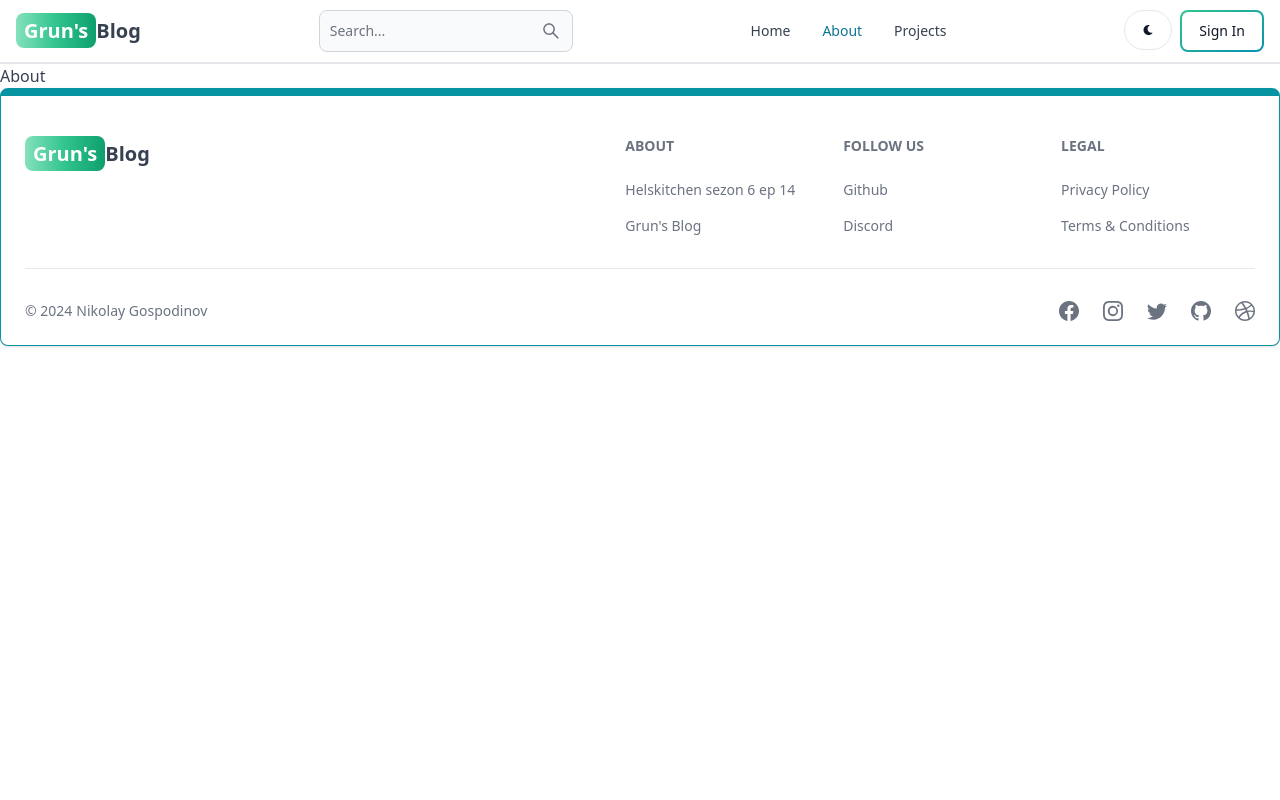
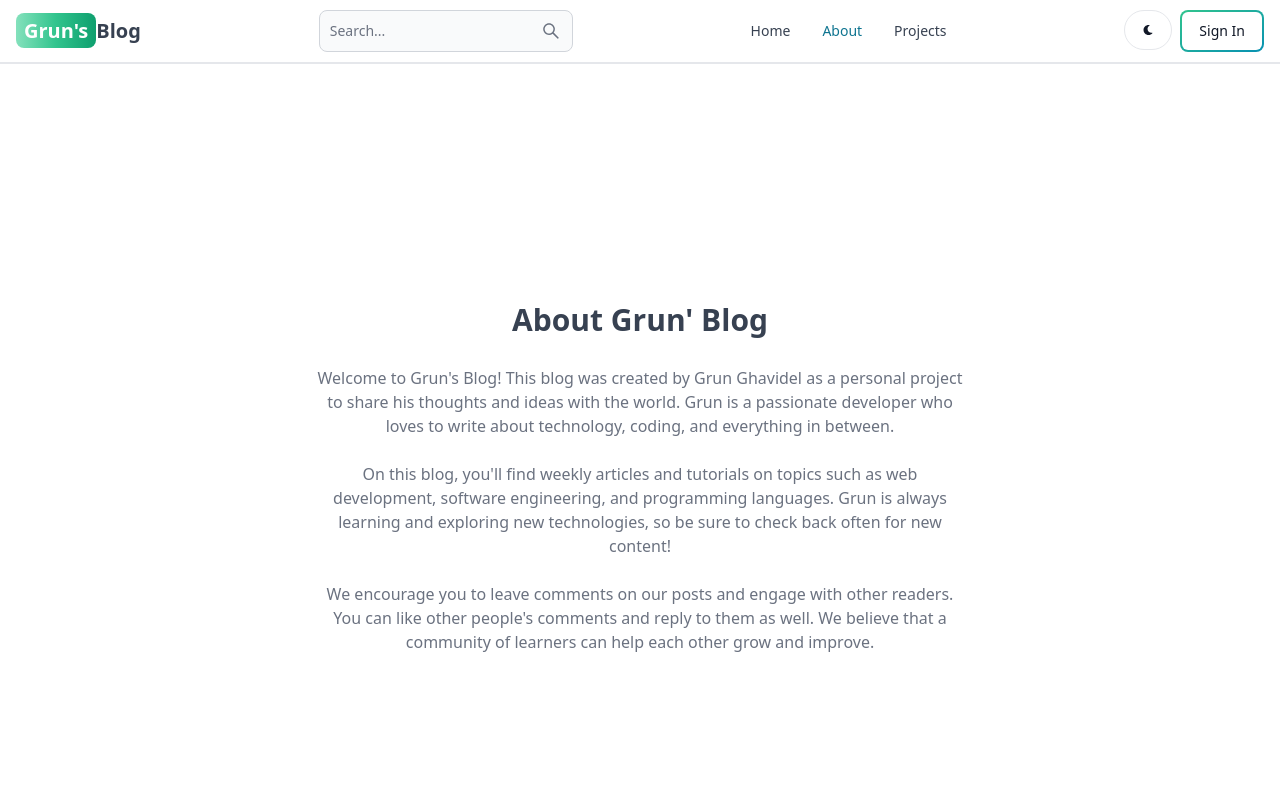
Before and after one commit to Nikolay9812/mern-app, a React (Vite) app in the folder client/: page /about in a window 1280 px wide. Shown: the top 800 px of the page. Built offline with nearby package versions, Linux system fonts and the light colour scheme; no server answers.

Commit message:
complete about and project page

```diff
--- a/client/src/pages/About.jsx
+++ b/client/src/pages/About.jsx
@@ -1,7 +1,35 @@
-import React from 'react'
-
 export default function About() {
   return (
-    <div>About</div>
-  )
+    <div className='min-h-screen flex items-center justify-center'>
+      <div className='max-w-2xl mx-auto p-3 text-center'>
+        <div>
+          <h1 className='text-3xl font font-semibold text-center my-7'>
+            About Grun' Blog
+          </h1>
+          <div className='text-md text-gray-500 flex flex-col gap-6'>
+            <p>
+              Welcome to Grun's Blog! This blog was created by Grun Ghavidel
+              as a personal project to share his thoughts and ideas with the
+              world. Grun is a passionate developer who loves to write about
+              technology, coding, and everything in between.
+            </p>
+
+            <p>
+              On this blog, you'll find weekly articles and tutorials on topics
+              such as web development, software engineering, and programming
+              languages. Grun is always learning and exploring new
+              technologies, so be sure to check back often for new content!
+            </p>
+
+            <p>
+              We encourage you to leave comments on our posts and engage with
+              other readers. You can like other people's comments and reply to
+              them as well. We believe that a community of learners can help
+              each other grow and improve.
+            </p>
+          </div>
+        </div>
+      </div>
+    </div>
+  );
 }
--- a/client/src/pages/Projects.jsx
+++ b/client/src/pages/Projects.jsx
@@ -1,7 +1,11 @@
-import React from 'react'
+import CallToAction from '../components/CallToAction';
 
 export default function Projects() {
   return (
-    <div>Projects</div>
+    <div className='min-h-screen max-w-2xl mx-auto flex justify-center items-center flex-col gap-6 p-3'>
+      <h1 className='text-3xl font-semibold'>Pojects</h1>
+      <p className='text-md text-gray-500'>Build fun and engaging projects while learning HTML, CSS, and JavaScript!</p>
+      <CallToAction />
+    </div>
   )
 }
```
